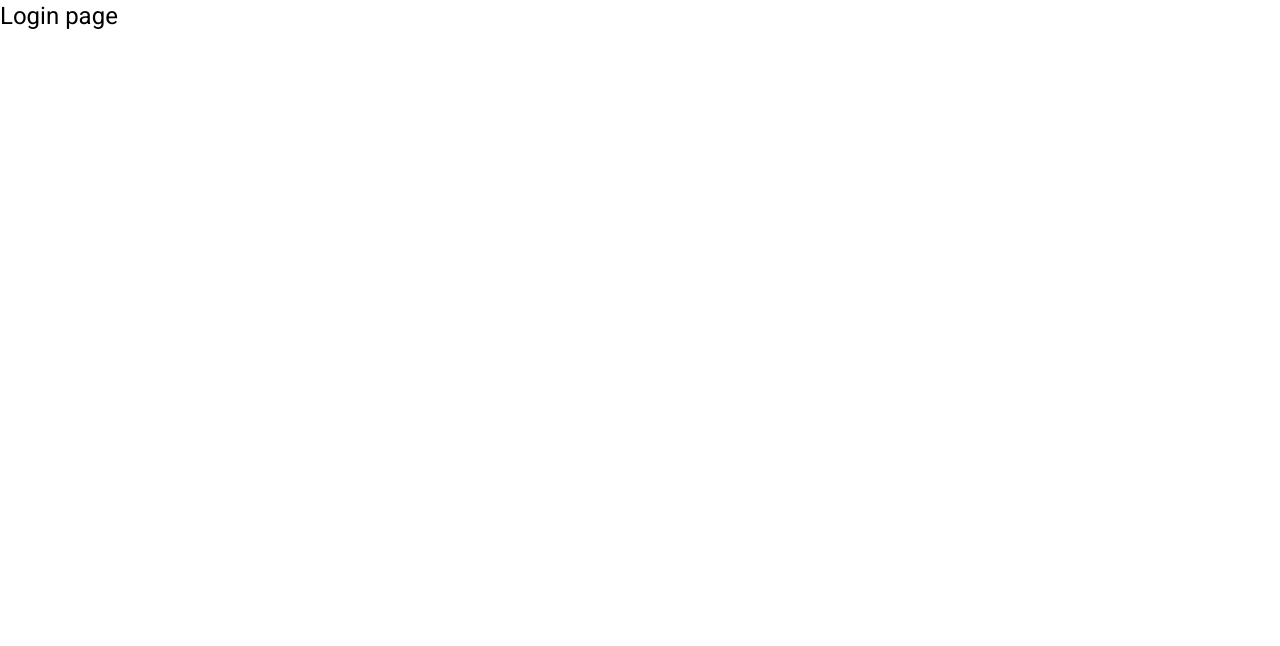
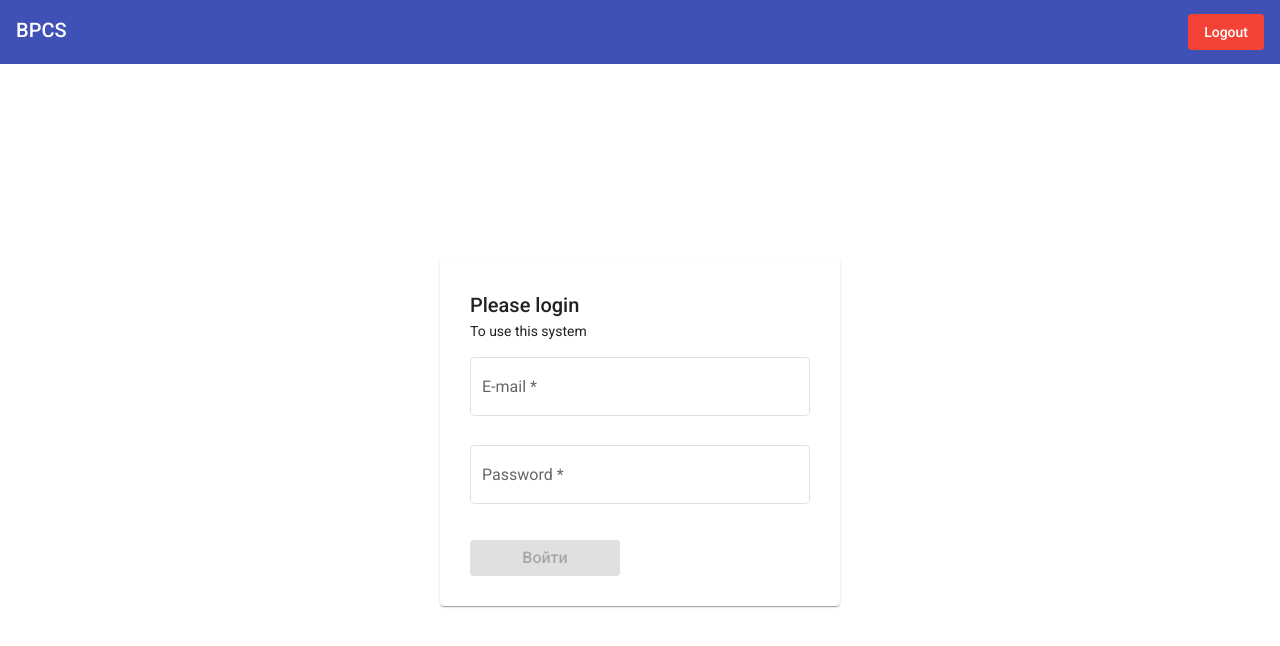
Before and after one commit to Dihlofos/bplancoosystem, an Angular app: page /login in a window 1280 px wide. Shown: the top 646 px of the page. Built offline with nearby package versions, Linux system fonts and the light colour scheme; sample sign-in values are in the browser's storage.

Commit message:
login/logout in mock server done

```diff
--- a/src/app/app.component.html
+++ b/src/app/app.component.html
@@ -1 +1,15 @@
+<mat-toolbar color="primary">
+  <div class="toolbar">
+    <a class="toolbar__logo" [routerLink]="'/'">BPCS</a>
+    <button
+      *ngIf="auth.isAuthenticated()"
+      mat-flat-button
+      color="warn"
+      href="#"
+      (click)="logout($event)"
+    >
+      Logout
+    </button>
+  </div>
+</mat-toolbar>
 <router-outlet></router-outlet>
--- a/src/app/app.component.scss
+++ b/src/app/app.component.scss
@@ -0,0 +1,10 @@
+.toolbar {
+  width: 100%;
+  display: flex;
+  justify-content: space-between;
+
+  &__logo {
+    color: white;
+    text-decoration: none;
+  }
+}
--- a/src/app/app.component.ts
+++ b/src/app/app.component.ts
@@ -1,10 +1,18 @@
-import { Component } from '@angular/core';
+import { Component, OnInit } from '@angular/core';
+import { AuthService } from './shared/services/auth.services';
+import { Router } from '@angular/router';
 
 @Component({
   selector: 'app-root',
   templateUrl: './app.component.html',
-  styleUrls: ['./app.component.scss']
+  styleUrls: ['./app.component.scss'],
 })
 export class AppComponent {
-  title = 'bplancoosystem';
+  constructor(public auth: AuthService, private router: Router) {}
+
+  logout(event: Event): void {
+    event.preventDefault();
+    this.auth.logout();
+    this.router.navigate(['/login']);
+  }
 }
--- a/src/app/app.module.ts
+++ b/src/app/app.module.ts
@@ -7,6 +7,7 @@ import { BrowserAnimationsModule } from '@angular/platform-browser/animations';
 import { SharedModule } from './shared/shared.module';
 import { MainLayoutComponent } from './shared/components/main-layout/main-layout.component';
 import { AuthGuard } from './shared/services/auth.guard';
+import { AuthService } from './shared/services/auth.services';
 
 @NgModule({
   declarations: [AppComponent, MainLayoutComponent],
--- a/src/app/pages/login/login-page/login-page.component.html
+++ b/src/app/pages/login/login-page/login-page.component.html
@@ -1,2 +1,63 @@
-<h1>Login page</h1>
-<form></form>
+<div class="login-page">
+  <form [formGroup]="form" (ngSubmit)="submit()">
+    <mat-card class="login-page__card">
+      <h2 class="login-page__title">Please login</h2>
+      <p class="login-page__description">To use this system</p>
+
+      <mat-card-content>
+        <mat-form-field appearance="outline" class="login-page__field">
+          <mat-label>E-mail</mat-label>
+          <input matInput placeholder="Placeholder" formControlName="email" />
+          <mat-hint>
+            <div *ngIf="form.get('email').touched && form.get('email').invalid">
+              <small class="error" *ngIf="form.get('email').errors.required"
+                >Email field is required</small
+              >
+              <small class="error" *ngIf="form.get('email').errors.email"
+                >Type correct email</small
+              >
+            </div>
+          </mat-hint>
+        </mat-form-field>
+
+        <mat-form-field appearance="outline" class="login-page__field">
+          <mat-label>Password</mat-label>
+          <input
+            matInput
+            placeholder="Placeholder"
+            formControlName="password"
+            type="password"
+          />
+          <mat-hint>
+            <div
+              *ngIf="
+                form.get('password').touched && form.get('password').invalid
+              "
+            >
+              <small class="error" *ngIf="form.get('password').errors.required"
+                >Password field is required</small
+              >
+              <small class="error" *ngIf="form.get('password').errors.minlength"
+                >Password length must be at least
+                {{
+                  form.get("password").errors.minlength.requiredLength
+                }}</small
+              >
+            </div>
+          </mat-hint>
+        </mat-form-field>
+        <div class="login-page__field">
+          <button
+            class="login-page__btn"
+            mat-raised-button
+            color="primary"
+            type="submit"
+            [disabled]="form.invalid || submitted"
+          >
+            Войти
+          </button>
+        </div>
+      </mat-card-content>
+    </mat-card>
+  </form>
+</div>
--- a/src/app/pages/login/login-page/login-page.component.scss
+++ b/src/app/pages/login/login-page/login-page.component.scss
@@ -0,0 +1,29 @@
+.login-page {
+  display: flex;
+  justify-content: center;
+  align-items: center;
+
+  height: calc(100% - 64px);
+  width: 100%;
+
+  &__card {
+    width: 400px;
+    padding: 30px;
+    margin: 0 auto;
+  }
+
+  &__field {
+    width: 100%;
+    font-size: 16px;
+  }
+
+  &__btn {
+    font-size: inherit;
+    min-width: 150px;
+    margin: 10px 0 0;
+  }
+
+  &__title {
+    margin: 0;
+  }
+}
--- a/src/app/pages/login/login-page/login-page.component.ts
+++ b/src/app/pages/login/login-page/login-page.component.ts
@@ -1,15 +1,50 @@
 import { Component, OnInit } from '@angular/core';
+import { FormGroup, FormControl, Validators } from '@angular/forms';
+import { User } from 'src/app/shared/interfaces';
+import { AuthService } from 'src/app/shared/services/auth.services';
+import { Router } from '@angular/router';
 
 @Component({
   selector: 'app-login-page',
   templateUrl: './login-page.component.html',
-  styleUrls: ['./login-page.component.scss']
+  styleUrls: ['./login-page.component.scss'],
 })
 export class LoginPageComponent implements OnInit {
-
-  constructor() { }
+  form: FormGroup;
+  submitted = false;
+  constructor(private auth: AuthService, private router: Router) {}
 
   ngOnInit(): void {
+    this.form = new FormGroup({
+      email: new FormControl(null, [Validators.required, Validators.email]),
+      password: new FormControl(null, [
+        Validators.required,
+        Validators.minLength(6),
+      ]),
+    });
   }
 
+  submit(): void {
+    if (this.form.invalid) {
+      return;
+    }
+
+    this.submitted = true;
+
+    const user: User = {
+      email: this.form.value.email,
+      password: this.form.value.password,
+    };
+
+    this.auth.login(user).subscribe(
+      () => {
+        this.form.reset();
+        this.router.navigate(['/']);
+        this.submitted = false;
+      },
+      () => {
+        this.submitted = false;
+      }
+    );
+  }
 }
--- a/src/app/shared/components/main-layout/main-layout.component.html
+++ b/src/app/shared/components/main-layout/main-layout.component.html
@@ -1,4 +1,3 @@
 <div class="container">
   <h1>Business plan coordination system</h1>
-  <router-outlet></router-outlet>
 </div>
--- a/src/app/shared/services/auth.guard.ts
+++ b/src/app/shared/services/auth.guard.ts
@@ -15,7 +15,6 @@ export class AuthGuard implements CanActivate {
     route: ActivatedRouteSnapshot,
     state: RouterStateSnapshot
   ): Observable<boolean> | Promise<boolean> | boolean {
-    console.log(this.auth.isAuthenticated());
     if (this.auth.isAuthenticated()) {
       return true;
     } else {
--- a/src/styles.scss
+++ b/src/styles.scss
@@ -1,4 +1,44 @@
 /* You can add global styles to this file, and also import other style files */
 
-html, body { height: 100%; }
-body { margin: 0; font-family: Roboto, "Helvetica Neue", sans-serif; }
+html,
+body {
+  height: 100%;
+}
+body {
+  margin: 0;
+  font-family: Roboto, "Helvetica Neue", sans-serif;
+  font-size: 1rem;
+  line-height: 1.6;
+  background-color: #fff;
+  color: #333;
+}
+
+ul {
+  list-style: none;
+}
+
+img {
+  width: 100%;
+}
+
+* {
+  box-sizing: border-box;
+  margin: 0;
+  padding: 0;
+}
+
+p {
+  margin-top: 0;
+  margin-bottom: 20px;
+}
+
+.container {
+  max-width: 1100px;
+  margin: auto;
+  overflow: hidden;
+  padding: 0 2rem;
+}
+
+.error {
+  color: #f44336;
+}
```
Also changed, not shown: src/app/shared/shared.module.ts (+21 -3 lines).
